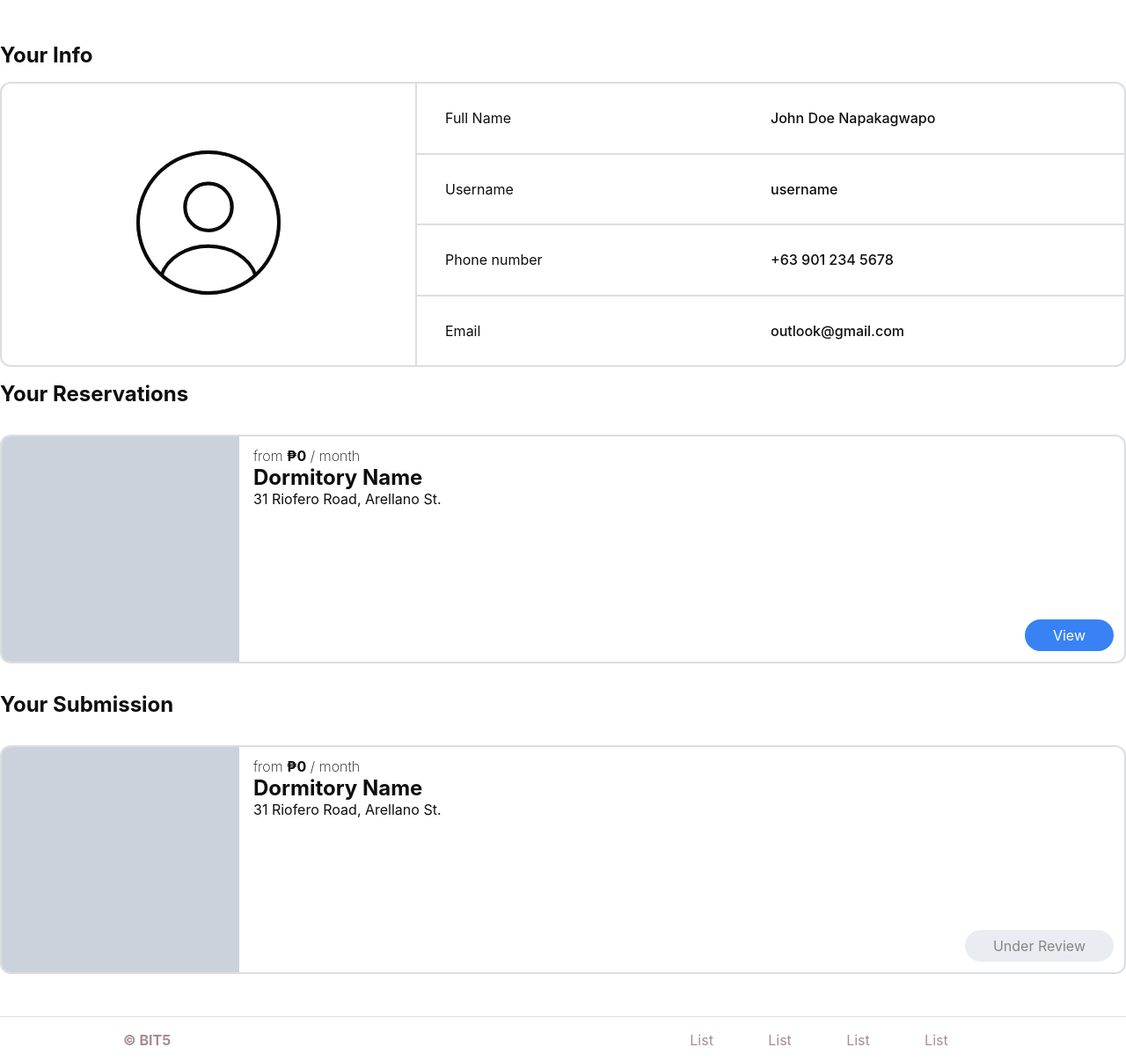
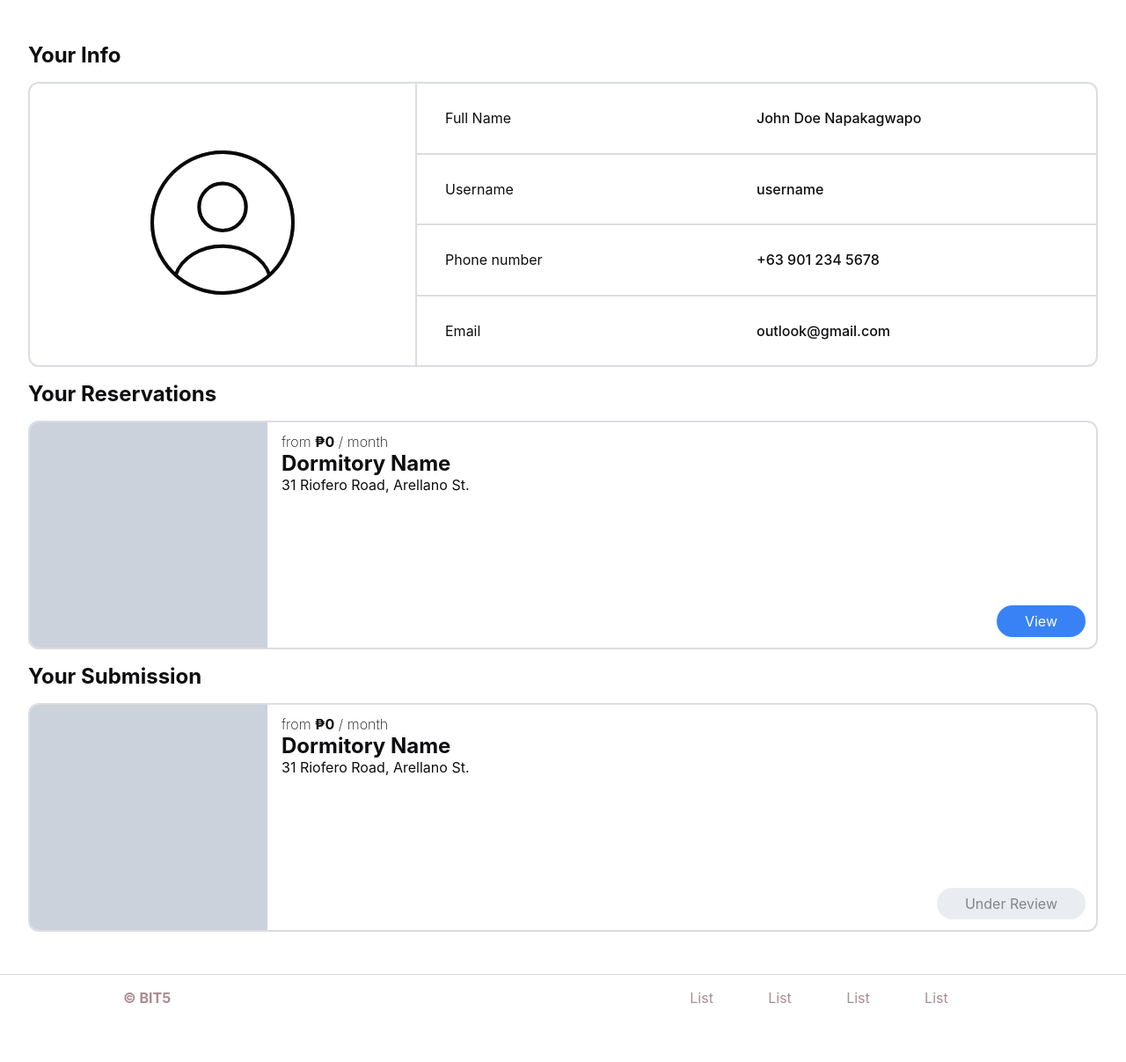
Before and after one commit to phosrei/DaguDorms, a PHP site: page /user-profile.html in a window 1280 px wide. Shown: the part 64-1271 px from the top of the page at 88% size. After the commit the page ends 1204 px from the top, so only its background shows below. Run offline with PHP 8.4, Linux system fonts and the light colour scheme; some web fonts are replaced.

Commit message:
Change margin to padding

```diff
--- a/styles.css
+++ b/styles.css
@@ -564,7 +564,7 @@ input[type="search"]::-webkit-search-cancel-button {
 .dorm-info-section {
   flex-wrap: wrap;
   flex-direction: column;
-  margin: 32px;
+  padding: 32px;
   max-width: 1290px;
   width: 100%;
 }
@@ -694,7 +694,7 @@ input[type="search"]::-webkit-search-cancel-button {
 .user-profile-section {
   flex-wrap: wrap;
   flex-direction: column;
-  margin: 32px;
+  padding: 32px;
   max-width: 1290px;
   width: 100%;
 }
--- a/user-profile.html
+++ b/user-profile.html
@@ -23,7 +23,7 @@
             </ul>
         </nav>
     </header>
-    <section class="user-profile-section flex-center">
+    <section class="user-profile-section">
         <h1 class="section-heading">Your Info</h1>
         <div class="user-profile-container flex-center">
             <div class="user-left-info flex-center">
```
